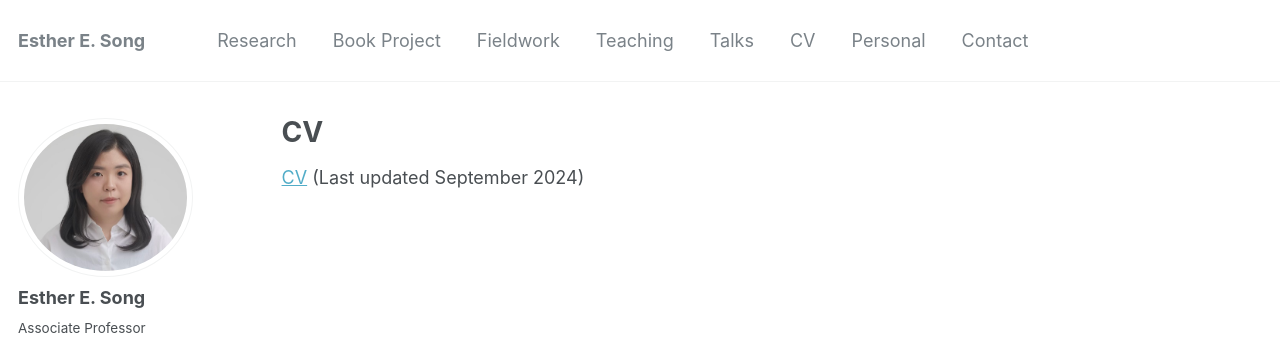
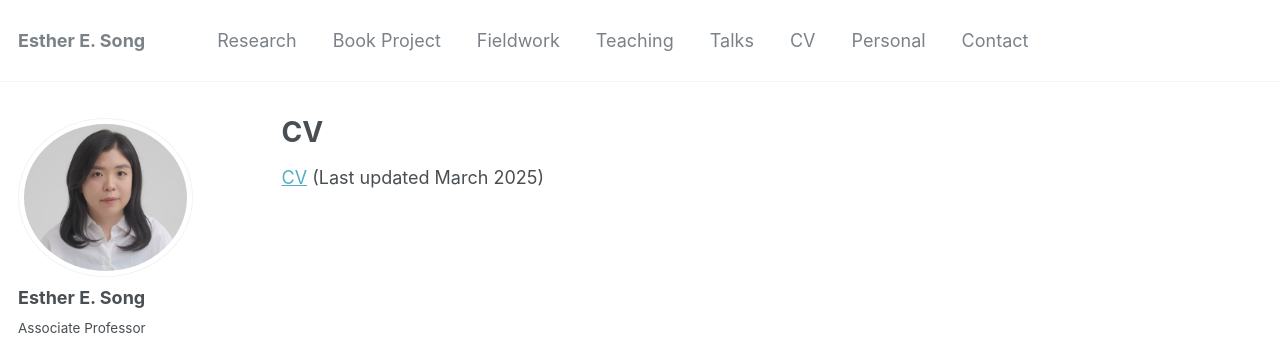
Before and after one commit to ehsong/ehsong.github.io, a Jekyll site: the page built from _pages/cv.md, in a window 1280 px wide. Shown: the top 359 px of the page. Built offline with Jekyll 4.4.1, drawn with Linux system fonts in a browser that asks for light colours; some web fonts are replaced.

Commit message:
Update cv.md

```diff
--- a/_pages/cv.md
+++ b/_pages/cv.md
@@ -7,5 +7,5 @@
   - /resume
 ---
 {% include base_path %}
-[CV](https://drive.google.com/file/d/11hSozk_cP84ieLsVy2RFX2O0HBFQojPN/view?usp=sharing)
-(Last updated September 2024)
+[CV](https://drive.google.com/file/d/1NjPNSaMvue1KR4Q-UG5ezh7hAOUk-_m5/view?usp=drive_link)
+(Last updated March 2025)
```
